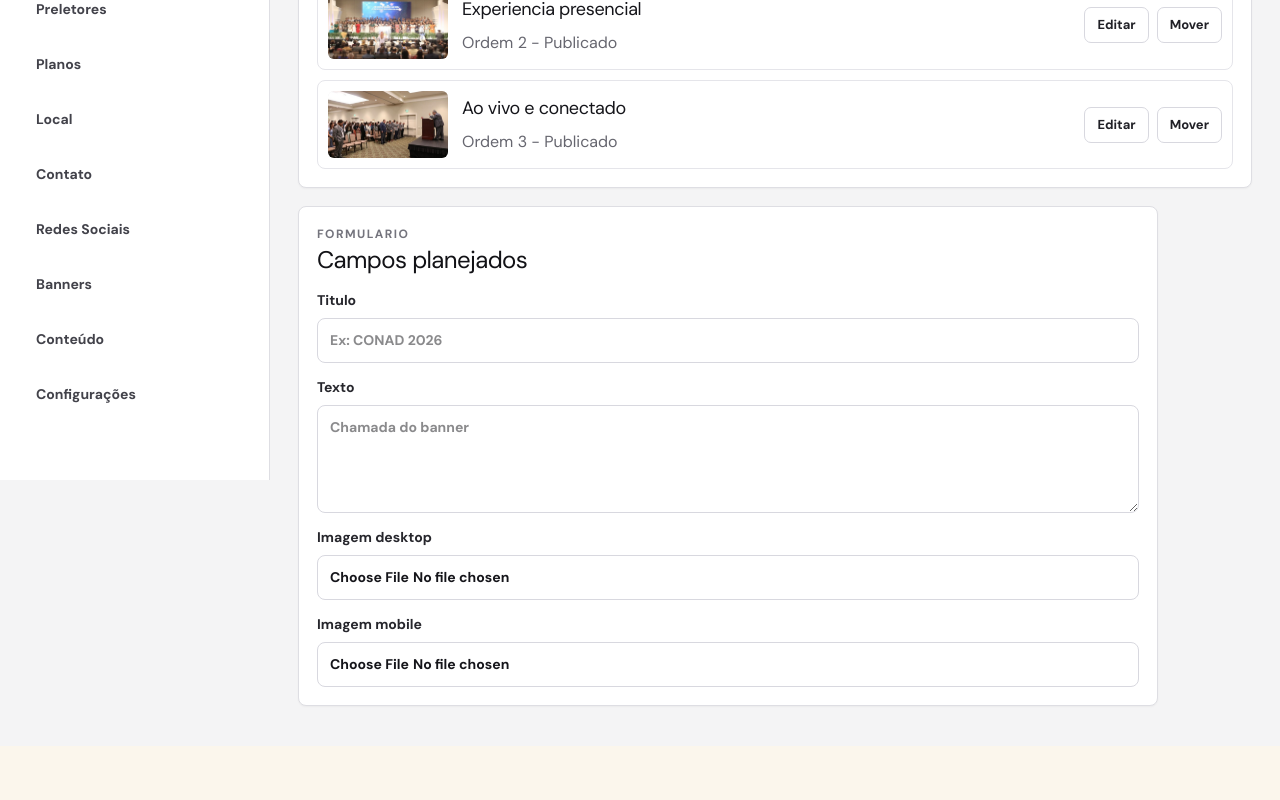
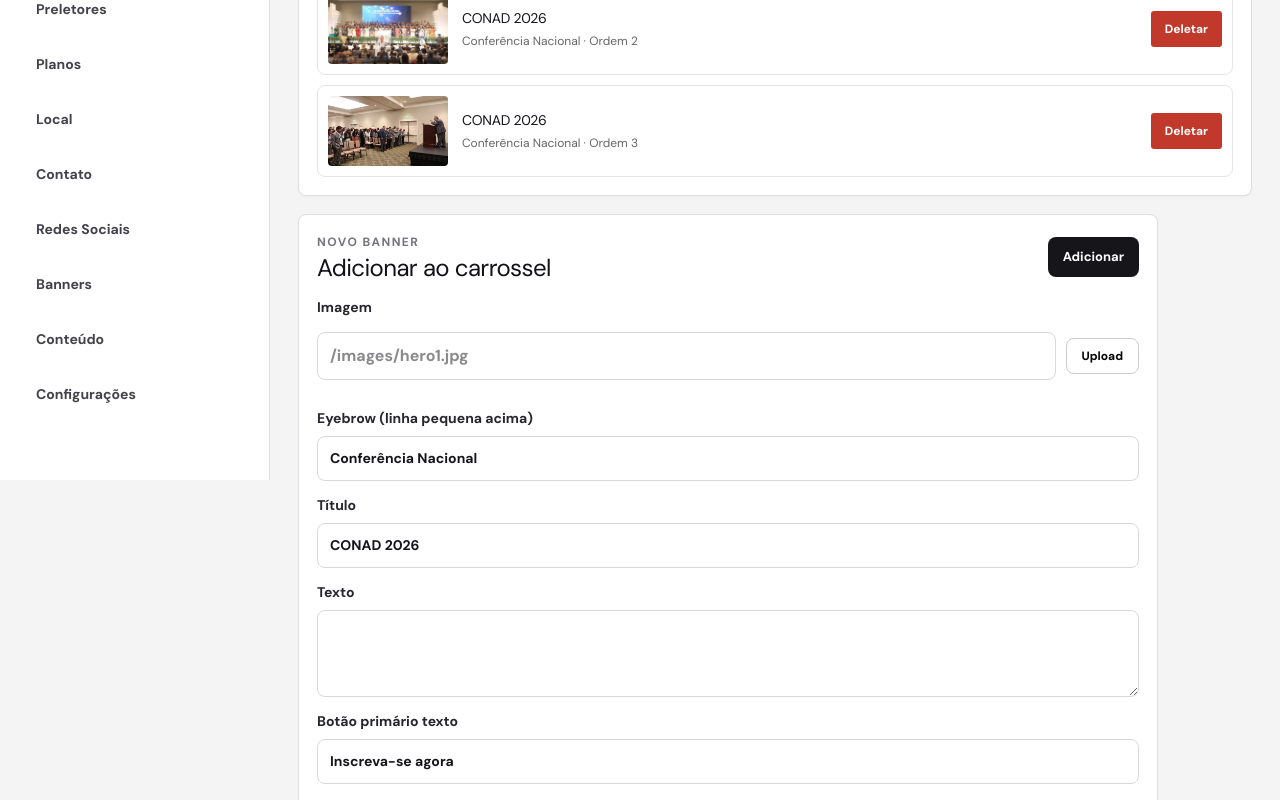
Before and after one commit to dariomigliaccio-new/conad2026, a Next.js app: page /admin/banners in a window 1280 px wide. Shown: the part 320-1120 px from the top of the page. Before the commit the page ends 1066 px from the top, so only its background shows below. Built offline with nearby package versions, Linux system fonts and the light colour scheme.

Commit message:
fix: logo menor no header (56px), banners admin com delete e add funcional

```diff
--- a/src/app/Header.tsx
+++ b/src/app/Header.tsx
@@ -39,7 +39,7 @@ export default function Header({ logo, logoAlt }: Props) {
 
           <Link href="/" className="saksLogo">
             {/* eslint-disable-next-line @next/next/no-img-element */}
-            <img src={logo} alt={logoAlt} style={{ height: 180, width: "auto", display: "block", maxWidth: "320px" }} />
+            <img src={logo} alt={logoAlt} style={{ height: 56, width: "auto", display: "block" }} />
           </Link>
 
           <div />
--- a/src/app/admin/banners/page.tsx
+++ b/src/app/admin/banners/page.tsx
@@ -1,33 +1,104 @@
-import Image from "next/image";
-import { bannerRows } from "@/data/admin";
+"use client";
+import { useEffect, useState } from "react";
+import { UploadInput } from "@/components/admin/UploadInput";
+
+type Slide = {
+  src: string;
+  eyebrow: string;
+  title: string;
+  lead: string;
+  primaryCta: string;
+  primaryHref: string;
+  secondaryCta: string;
+  secondaryHref: string;
+};
+
+const EMPTY_SLIDE: Slide = {
+  src: "",
+  eyebrow: "Conferência Nacional",
+  title: "CONAD 2026",
+  lead: "",
+  primaryCta: "Inscreva-se agora",
+  primaryHref: "#planos",
+  secondaryCta: "Ver informações",
+  secondaryHref: "#informacoes",
+};
 
 export default function AdminBannersPage() {
+  const [slides, setSlides] = useState<Slide[]>([]);
+  const [form, setForm] = useState<Slide>(EMPTY_SLIDE);
+  const [saving, setSaving] = useState(false);
+  const [msg, setMsg] = useState("");
+
+  useEffect(() => {
+    fetch("/api/content/hero")
+      .then(r => r.json())
+      .then(j => { if (Array.isArray(j?.slides)) setSlides(j.slides); });
+  }, []);
+
+  async function persist(next: Slide[]) {
+    setSaving(true); setMsg("");
+    try {
+      const r = await fetch("/api/content/hero", {
+        method: "POST",
+        headers: { "Content-Type": "application/json" },
+        body: JSON.stringify({ slides: next }),
+      });
+      if (r.status === 401) { setMsg("✗ Não autorizado. Faça login novamente."); setSaving(false); return; }
+      const j = await r.json();
+      if (j?.github) setMsg("✓ Salvo e sincronizado com GitHub!");
+      else if (j?.ok) setMsg("✓ Salvo! (configure GITHUB_TOKEN para persistir entre deploys)");
+      else setMsg("✗ Erro ao salvar.");
+    } catch { setMsg("✗ Erro de conexão."); }
+    setSaving(false);
+  }
+
+  function deleteSlide(i: number) {
+    const next = slides.filter((_, idx) => idx !== i);
+    setSlides(next);
+    persist(next);
+  }
+
+  function addSlide() {
+    if (!form.src) { setMsg("✗ Adicione uma imagem antes de salvar."); return; }
+    const next = [...slides, form];
+    setSlides(next);
+    setForm(EMPTY_SLIDE);
+    persist(next);
+  }
+
+  const f = (k: keyof Slide) => (e: React.ChangeEvent<HTMLInputElement | HTMLTextAreaElement>) =>
+    setForm(p => ({ ...p, [k]: e.target.value }));
+
   return (
     <main className="adminMain">
       <section className="adminPanel">
         <div className="adminPanelHeader">
-          <div>
-            <p>Home</p>
-            <h2>Banners do carrossel</h2>
-          </div>
-          <button className="adminButton" type="button">
-            Novo banner
-          </button>
+          <div><p>Home</p><h2>Banners do carrossel</h2></div>
         </div>
+        {msg && <p className="adminMsg">{msg}</p>}
 
         <div className="bannerTable">
-          {bannerRows.map((banner) => (
-            <article className="bannerRow" key={banner.image}>
-              <div className="bannerThumb">
-                <Image src={banner.image} fill alt="" sizes="120px" />
+          {slides.length === 0 && <p style={{ padding: "16px", color: "var(--muted)" }}>Nenhum banner cadastrado.</p>}
+          {slides.map((slide, i) => (
+            <article className="bannerRow" key={i}>
+              <div className="bannerThumb" style={{ position: "relative", width: 120, height: 70, flexShrink: 0, overflow: "hidden", borderRadius: 4, background: "#eee" }}>
+                {/* eslint-disable-next-line @next/next/no-img-element */}
+                {slide.src && <img src={slide.src} alt="" style={{ width: "100%", height: "100%", objectFit: "cover" }} />}
               </div>
-              <div>
-                <h3>{banner.title}</h3>
-                <p>Ordem {banner.order} - {banner.status}</p>
+              <div style={{ flex: 1 }}>
+                <h3 style={{ margin: "0 0 4px", fontSize: 14 }}>{slide.title}</h3>
+                <p style={{ margin: 0, fontSize: 12, color: "#666" }}>{slide.eyebrow} · Ordem {i + 1}</p>
               </div>
               <div className="bannerActions">
-                <button type="button">Editar</button>
-                <button type="button">Mover</button>
+                <button
+                  type="button"
+                  disabled={saving}
+                  onClick={() => deleteSlide(i)}
+                  style={{ background: "#c0392b", color: "#fff", border: "none", borderRadius: 3, padding: "6px 14px", cursor: "pointer", fontSize: 12, fontWeight: 700 }}
+                >
+                  Deletar
+                </button>
               </div>
             </article>
           ))}
@@ -36,29 +107,31 @@ export default function AdminBannersPage() {
 
       <section className="adminPanel adminFormPanel">
         <div className="adminPanelHeader">
-          <div>
-            <p>Formulario</p>
-            <h2>Campos planejados</h2>
+          <div><p>Novo banner</p><h2>Adicionar ao carrossel</h2></div>
+          <button className="adminButton" type="button" disabled={saving} onClick={addSlide}>
+            {saving ? "Salvando..." : "Adicionar"}
+          </button>
+        </div>
+        <div className="adminForm">
+          <label>Imagem</label>
+          <div style={{ display: "flex", gap: 10, alignItems: "center", marginBottom: 14 }}>
+            <input value={form.src} onChange={f("src")} placeholder="/images/hero1.jpg" style={{ flex: 1 }} />
+            <UploadInput label="Upload" onUpload={url => setForm(p => ({ ...p, src: url }))} />
           </div>
+          {form.src && (
+            <div style={{ marginBottom: 14 }}>
+              {/* eslint-disable-next-line @next/next/no-img-element */}
+              <img src={form.src} alt="" style={{ maxWidth: 240, height: 100, objectFit: "cover", borderRadius: 4 }} />
+            </div>
+          )}
+          <label>Eyebrow (linha pequena acima)<input value={form.eyebrow} onChange={f("eyebrow")} /></label>
+          <label>Título<input value={form.title} onChange={f("title")} /></label>
+          <label>Texto<textarea value={form.lead} onChange={f("lead")} rows={3} /></label>
+          <label>Botão primário texto<input value={form.primaryCta} onChange={f("primaryCta")} /></label>
+          <label>Botão primário link<input value={form.primaryHref} onChange={f("primaryHref")} /></label>
+          <label>Botão secundário texto<input value={form.secondaryCta} onChange={f("secondaryCta")} /></label>
+          <label>Botão secundário link<input value={form.secondaryHref} onChange={f("secondaryHref")} /></label>
         </div>
-        <form className="adminForm">
-          <label>
-            Titulo
-            <input placeholder="Ex: CONAD 2026" type="text" />
-          </label>
-          <label>
-            Texto
-            <textarea placeholder="Chamada do banner" rows={4} />
-          </label>
-          <label>
-            Imagem desktop
-            <input type="file" />
-          </label>
-          <label>
-            Imagem mobile
-            <input type="file" />
-          </label>
-        </form>
       </section>
     </main>
   );
--- a/src/app/globals.css
+++ b/src/app/globals.css
@@ -51,7 +51,7 @@ body {
   display: grid;
   grid-template-columns: 1fr auto 1fr;
   align-items: center;
-  padding: 14px 24px;
+  padding: 8px 24px;
   border-bottom: 1px solid rgba(200, 150, 50, .18);
 }
 
```
